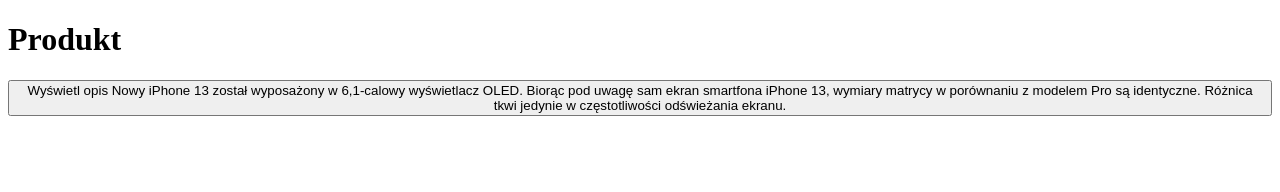
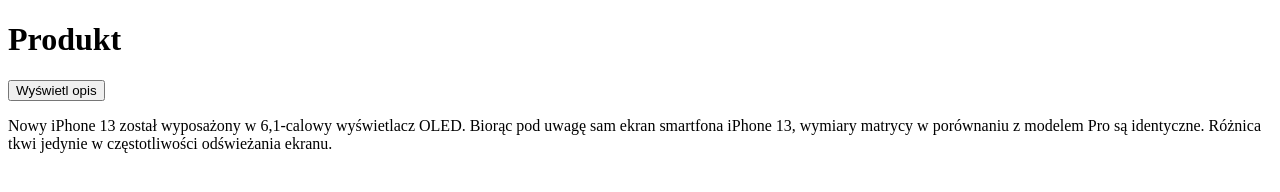
Before and after one commit to JacekMwo/33-js-wyswietlanie-opisu, a plain HTML site: page index.html in a window 1280 px wide. Both pictures are taken after a click on the button "Wyświetl opis". Drawn offline with Linux system fonts and the light colour scheme.

Commit message:
poprawione

```diff
--- a/index.html
+++ b/index.html
@@ -8,7 +8,7 @@
 
 <body>
     <h1>Produkt</h1>
-    <button>Wyświetl opis</button>
+    <button id="guzik">Wyświetl opis</button>
     <p id="opis"></p>
 
 
--- a/js/main.js
+++ b/js/main.js
@@ -1,6 +1,9 @@
-let nazwa = document.getElementById('opis');
-let guzik = document.querySelector('button');
-guzik.onclick = function () {
-    let nazwa = document.querySelector('opis');
-    guzik.textContent += ' Nowy iPhone 13 został wyposażony w 6,1-calowy wyświetlacz OLED. Biorąc pod uwagę sam ekran smartfona iPhone 13, wymiary matrycy w porównaniu z modelem Pro są identyczne. Różnica tkwi jedynie w częstotliwości odświeżania ekranu.'
+//stwórz zmienną o dowolnej nazwie i przypisz do niej paragraf przy użyciu document.getElementById("nazwa-id");
+const paragraf = document.getElementById("opis");
+//Następnie stwórz kolejną zmienną i przypisz do niej button (przy użyciu document.querySelector)
+const guzik = document.querySelector("button");
+//Do buttona dodaj zdarzenie onclick, po którym zostanie wywołana funkcja.
+guzik.onclick = function() {
+    // Dodanie tekstu do paragrafu
+    paragraf.innerText = ' Nowy iPhone 13 został wyposażony w 6,1-calowy wyświetlacz OLED. Biorąc pod uwagę sam ekran smartfona iPhone 13, wymiary matrycy w porównaniu z modelem Pro są identyczne. Różnica tkwi jedynie w częstotliwości odświeżania ekranu.'
 }
```
